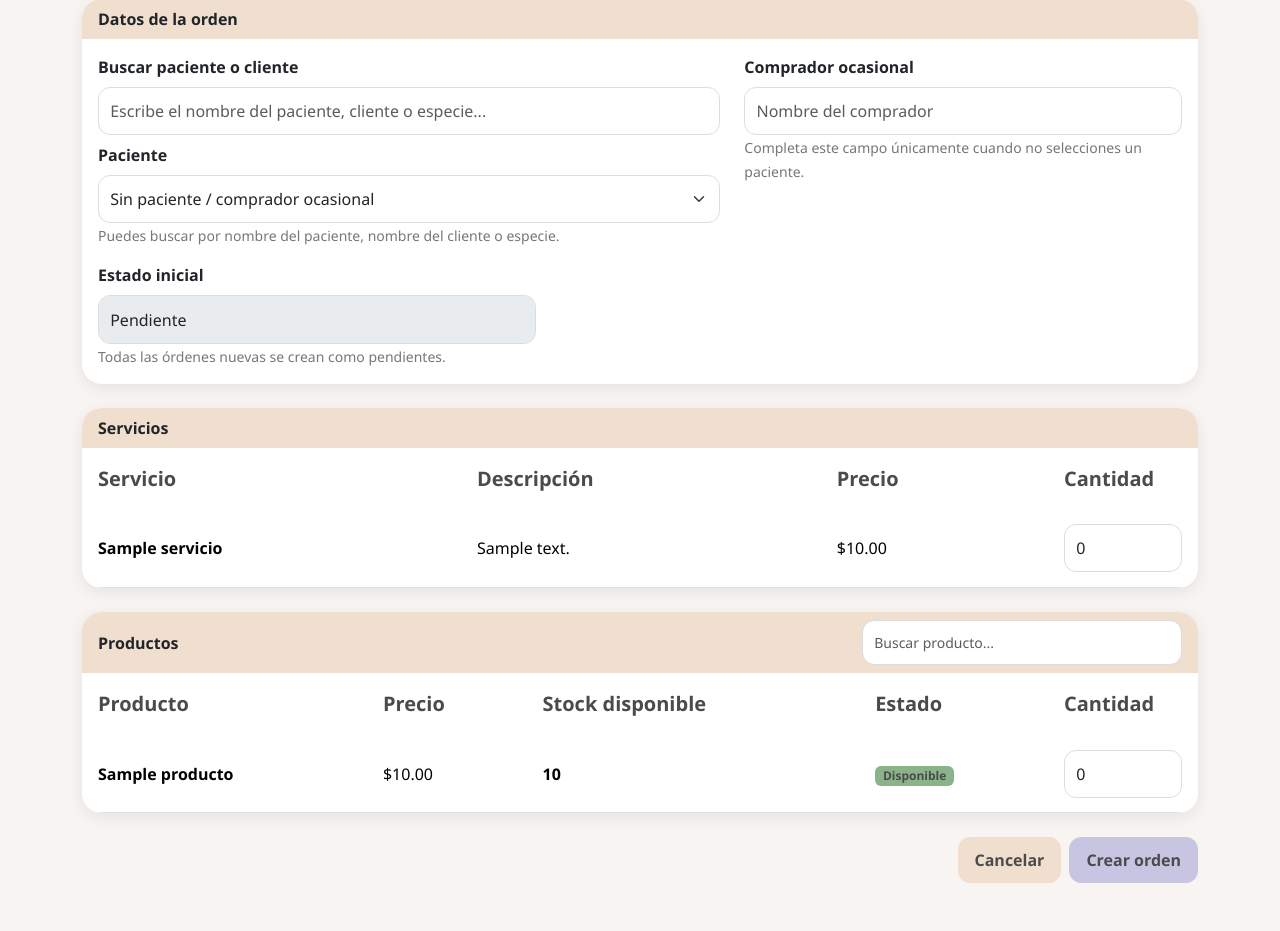
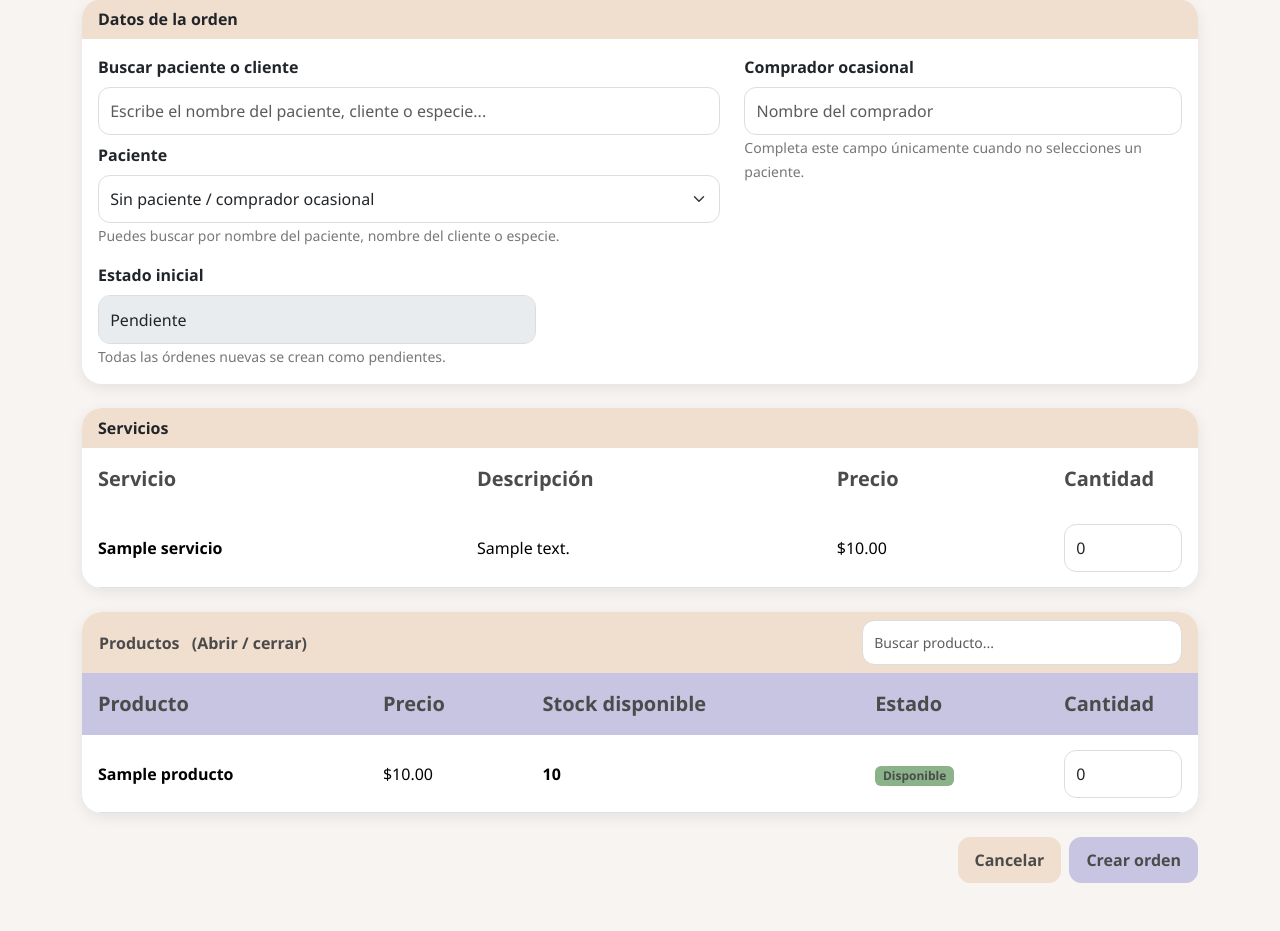
Before and after one commit to Alfredo08/Fisiopals-admin, a Flask app: page /ordenes/nueva in a window 1280 px wide. Shown: the part 227-1158 px from the top of the page. Run offline with Flask 3, Linux system fonts and the light colour scheme; the visitor is signed in with stand-in values (Sample User, id 1); tables that the repository leaves empty hold one stand-in row (values such as "Sample post").

Commit message:
Update ordenes

```diff
--- a/app_flask/static/css/styles.css
+++ b/app_flask/static/css/styles.css
@@ -588,3 +588,35 @@ label {
 .accordion-body{
     background-color: var(--blanco);
 }
+
+/* ==========================================
+   PRODUCTOS EN NUEVA ORDEN
+========================================== */
+
+.productos-scroll{
+    max-height: 520px;
+    overflow-y: auto;
+    overflow-x: hidden;
+}
+
+.productos-scroll thead th{
+    position: sticky;
+    top: 0;
+    z-index: 2;
+    background-color: var(--lila-principal);
+}
+
+.card-header .btn-link{
+    color: var(--texto-principal);
+}
+
+.card-header .btn-link:hover{
+    color: var(--texto-principal);
+    opacity: .75;
+}
+
+@media (max-width: 767px){
+    .productos-scroll{
+        max-height: 420px;
+    }
+}
--- a/app_flask/templates/ordenes/nueva.html
+++ b/app_flask/templates/ordenes/nueva.html
@@ -179,47 +179,88 @@ Nueva Orden
             {% endif %}
         </div>
     </div>
+
     <!-- Productos -->
 <div class="card shadow-soft overflow-hidden mb-4">
-        <div class="card-header d-flex flex-column flex-md-row justify-content-between align-items-md-center gap-3">
-            <span>
+
+    <div
+        class="card-header d-flex flex-column flex-md-row justify-content-between align-items-md-center gap-3">
+
+        <button
+            type="button"
+            class="btn btn-link p-0 text-decoration-none app-link fw-semibold"
+            data-bs-toggle="collapse"
+            data-bs-target="#seccionProductos"
+            aria-expanded="true"
+            aria-controls="seccionProductos">
+
             Productos
+
+            <span class="ms-2">
+                (Abrir / cerrar)
             </span>
+
+        </button>
+
         <div class="product-search-wrapper">
+
             <input
                 type="search"
                 id="buscarProducto"
                 class="form-control form-control-sm"
                 placeholder="Buscar producto..."
                 autocomplete="off">
+
         </div>
+
     </div>
+
+    <div
+        id="seccionProductos"
+        class="collapse show">
+
         <div class="card-body p-0">
+
             {% if productos|length == 0 %}
+
                 <div class="text-center py-5">
+
                     <h5>
                         No hay productos disponibles
                     </h5>
+
                     <p class="text-soft mb-0">
                         El inventario no contiene productos registrados.
                     </p>
+
                 </div>
+
             {% else %}
+
                 <div
                     id="mensajeSinProductos"
                     class="text-center py-5 d-none">
+
                     <h5>
                         No se encontraron productos
                     </h5>
+
                     <p class="text-soft mb-0">
                         Intenta buscar usando otro nombre.
                     </p>
+
                 </div>
+
+                <div class="productos-scroll">
+
                     <div class="table-responsive">
+
                         <table
                             id="tablaProductosOrden"
                             class="table table-hover align-middle mb-0">
+
                             <thead>
+
                                 <tr>
                                     <th>Producto</th>
                                     <th>Precio</th>
@@ -229,41 +270,60 @@ Nueva Orden
                                         Cantidad
                                     </th>
                                 </tr>
+
                             </thead>
+
                             <tbody>
+
                                 {% for producto in productos %}
+
                                     <tr
                                         class="fila-producto"
                                         data-producto="{{ producto.nombre|lower }}">
+
                                         <td class="fw-semibold">
                                             {{ producto.nombre }}
                                         </td>
+
                                         <td class="text-nowrap">
                                             ${{ "%.2f"|format(producto.precio) }}
                                         </td>
+
                                         <td class="fw-semibold">
                                             {{ producto.stock }}
                                         </td>
+
                                         <td>
+
                                             {% if producto.stock == 0 %}
+
                                                 <span class="badge badge-stock-agotado">
                                                     Sin stock
                                                 </span>
+
                                             {% elif producto.stock <= 5 %}
+
                                                 <span class="badge badge-stock-bajo">
                                                     Stock bajo
                                                 </span>
+
                                             {% else %}
+
                                                 <span class="badge badge-stock-disponible">
                                                     Disponible
                                                 </span>
+
                                             {% endif %}
+
                                         </td>
+
                                         <td>
+
                                             <input
                                                 type="hidden"
                                                 name="id_producto"
                                                 value="{{ producto.id_producto }}">
+
                                             <input
                                                 type="number"
                                                 name="cantidad_producto"
@@ -274,15 +334,29 @@ Nueva Orden
                                                 {% if producto.stock == 0 %}
                                                     readonly
                                                 {% endif %}>
+
                                         </td>
+
                                     </tr>
+
                                 {% endfor %}
+
                             </tbody>
+
                         </table>
+
                     </div>
+
+                </div>
+
             {% endif %}
+
         </div>
+
     </div>
+
+</div>
+
     <!-- Acciones -->
     <div class="d-flex flex-column-reverse flex-sm-row justify-content-end gap-2">
         <a
```
Lines whose indentation alone changed are shown as unchanged.
